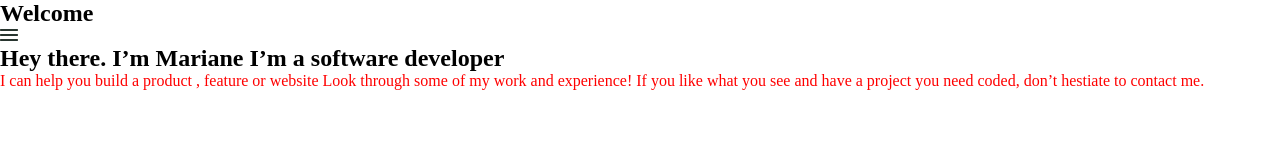
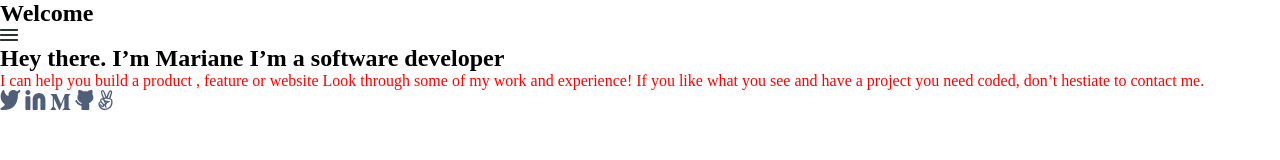
Before and after one commit to ndorrh/portfolio, a plain HTML site: page index.html in a window 1280 px wide. Drawn offline with Linux system fonts and the light colour scheme.

Commit message:
Added social media icons

```diff
--- a/index.html
+++ b/index.html
@@ -18,13 +18,30 @@
     <!--Main content-->
     <main class="main-content">
       <!--Headline Section-->
-      <article>
+      <article class="head-line">
         <h1>Hey there. I’m Mariane <span>I’m a software developer</span></h1>
         <p>
           I can help you build a product , feature or website Look through some
           of my work and experience! If you like what you see and have a project
           you need coded, don’t hestiate to contact me.
         </p>
+        <aside class="social-media">
+          <a href="http://"
+            ><img src="images/icons/twitter.svg" alt="twitter"
+          /></a>
+          <a href="http://"
+            ><img src="images/icons/Linkedin icon.svg" alt="linkedin"
+          /></a>
+          <a href="http://"
+            ><img src="images/icons/medium.svg" alt="medium"
+          /></a>
+          <a href="http://"
+            ><img src="images/icons/github.svg" alt="github"
+          /></a>
+          <a href="http://"
+            ><img src="images/icons/angellist.svg" alt="angellist"
+          /></a>
+        </aside>
       </article>
     </main>
   </body>
```
Also changed, not shown: images/icons/Linkedin icon.svg (added), images/icons/angellist.svg (added), images/icons/github.svg (added), images/icons/medium.svg (added), images/icons/twitter.svg (added).
